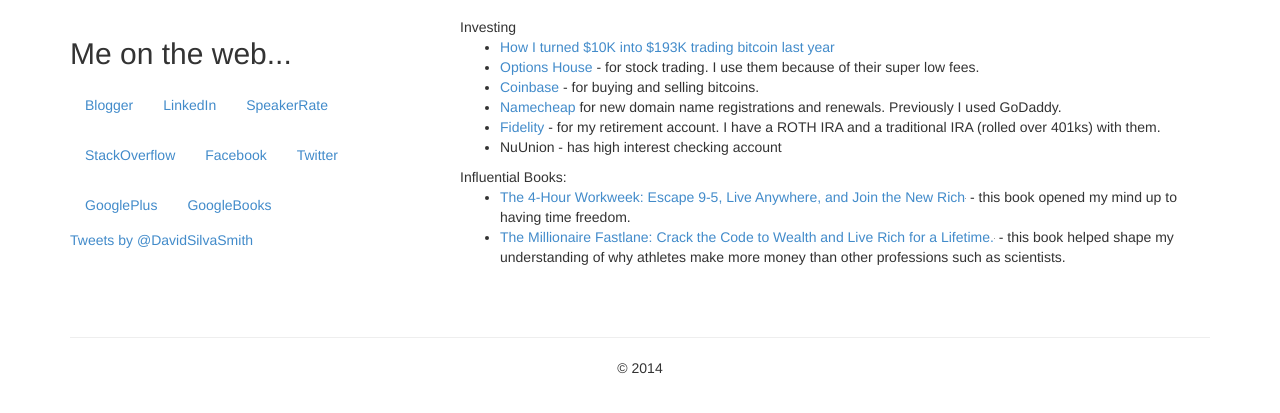
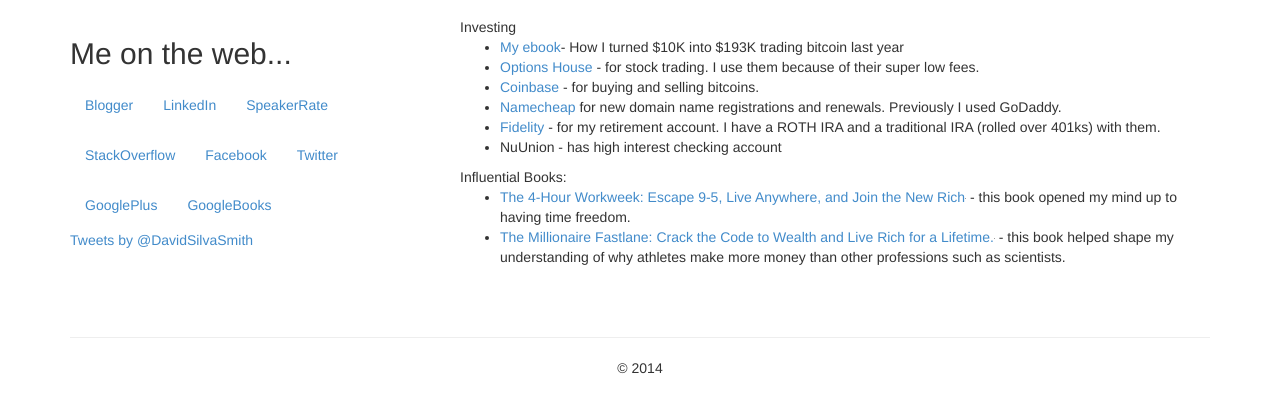
Before and after one commit to davidsilvasmith/davidsilvasmith.github.io, a Jekyll site: the page built from tools-i-use.html, in a window 1280 px wide, cut to the strip 165-578 px from the top of the page. Built offline with Jekyll 4.4.1, drawn with Linux system fonts in a browser that asks for light colours; nearby versions of some CDN libraries; comment, search, counter and statistics services are not loaded; grey boxes are pictures that could not be loaded.

Commit message:
Update tools-i-use.html
fixed url text.

```diff
--- a/tools-i-use.html
+++ b/tools-i-use.html
@@ -7,7 +7,7 @@
    Investing
    <div>
       <ul>
-         <li><a href="http://bit.ly/bitcoin-trading-ebook" target="_blank">How I turned $10K into $193K trading bitcoin last year</a></li>
+         <li><a href="http://bit.ly/bitcoin-trading-ebook" target="_blank">My ebook</a>- How I turned $10K into $193K trading bitcoin last year</li>
          <li><a href="http://oh.tellapal.com/a/clk/22Dppg" target="_blank">Options House</a> - for stock trading. I use them because of their super low fees.</li>
          <li><a href="https://coinbase.com/?r=51939be28ebf783a71000021&utm_campaign=user-referral&src=referral-link" target="_blank">Coinbase </a> - for buying and selling bitcoins.</li>
          <li><a href="http://www.namecheap.com/?aff=66553">Namecheap </a> for new domain name registrations and renewals. Previously I used GoDaddy.</li>
```
